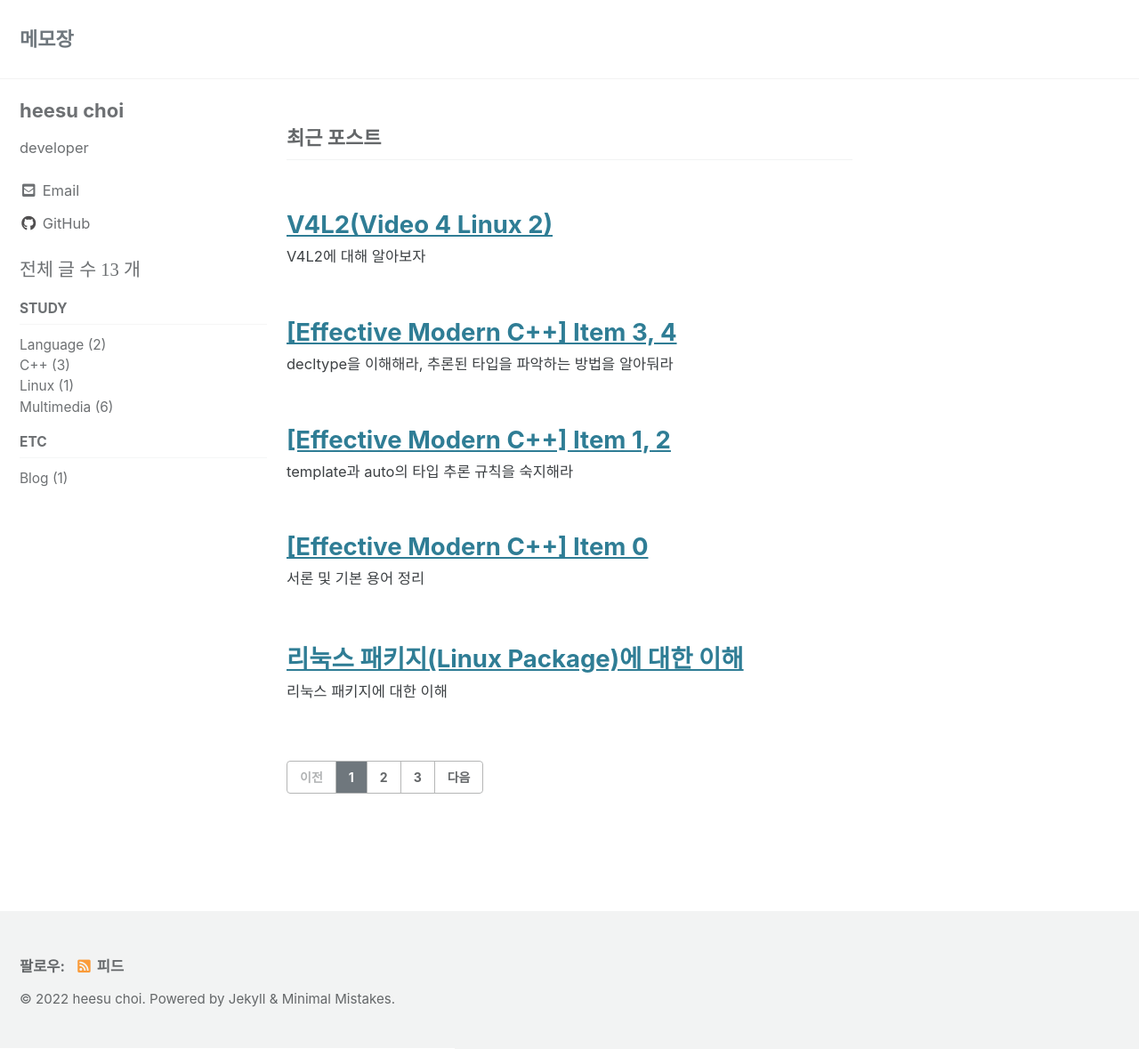
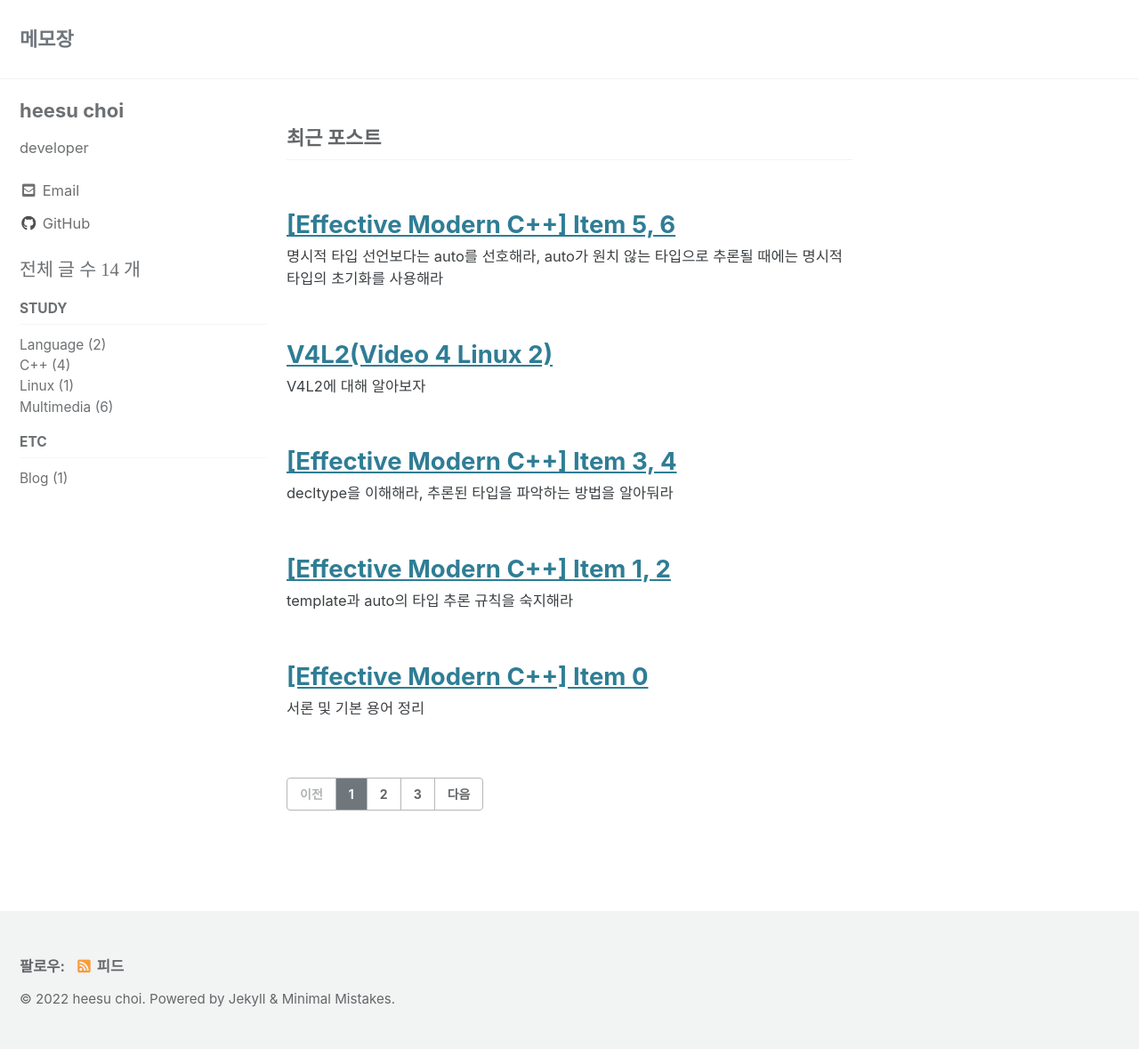
Before and after one commit to heesu0/choi-heesu.github.io, a Jekyll site: the page built from index.html, in a window 1280 px wide and 1179 px high. Shown: the whole window at 89% size. Built offline with Jekyll 4.4.1, drawn with Linux system fonts in a browser that asks for light colours; cached includes are drawn as plain includes; the list of posts is cut into pages by our own code; some of the changed lines change nothing that is shown.

Commit message:
Add emc-0506 post

````diff
--- a/_posts/Cpp/2021-12-30-emc-00.md
+++ b/_posts/Cpp/2021-12-30-emc-00.md
@@ -26,11 +26,11 @@ Effective Modern C++를 공부하면서 내가 알고 있는 C++ 문법들과
 
 ## 포인터(Pointer)
 
-포인터는 메모리의 주소값을 저장하는 변수이다. 말 그대로 메모리 주소를 가리키는 변수라고 할 수 있다.
+포인터는 메모리의 주소값을 저장하는 변수이다. 말 그대로 변수의 주소를 가리키는 변수라고 할 수 있다.
 
-포인터 변수에 `*`(참조 연산자)를 붙이면 포인터 변수가 가리키고 있는 주소의 메모리 값을 반환한다.
+포인터 변수에 `*`(역참조 연산자)를 붙이면 포인터 변수가 가리키고 있는 주소의 값을 반환한다.
 
-변수에 `&`(주소 연산자)를 붙이면 해당 변수의 주소값을 반환한다.
+변수에 `&`(주소 연산자)를 붙이면 해당 변수의 주소를 반환한다.
 
 ```c++
 int n = 10;
--- /dev/null
+++ b/_posts/Cpp/2022-01-11-emc-0506.md
@@ -0,0 +1,259 @@
+---
+title: "[Effective Modern C++] Item 5, 6"
+excerpt: "명시적 타입 선언보다는 auto를 선호해라, auto가 원치 않는 타입으로 추론될 때에는 명시적 타입의 초기화를 사용해라"
+
+categories:
+  - Cpp
+tags:
+  - [Cpp]
+
+toc: true
+toc_sticky: false
+
+date: 2022-01-11
+last_modified_at: 2022-01-11
+---
+
+# Item 5. 명시적 타입 선언보다는 auto를 선호해라
+
+## auto를 사용하면 좋은 점
+
+Modern C++에서는 `auto` 사용을 권장한다. `auto`는 다음과 같은 장점들을 가지고 있다.
+
+### 초기화를 잊어버릴 일이 없음
+---
+`auto`는 초기값으로 타입을 추론하기 때문에 반드시 초기화를 해야 한다.
+
+따라서 초기화를 빼먹어서 발생하는 문제를 예방할 수 있다.
+
+```cpp
+int x1;       // 상황에 따라서 초기화가 되지 않을 수 있음
+auto x2;      // 컴파일 에러, 초기값이 반드시 필요
+auto x3 = 0;  // 0으로 x3 변수를 초기화했으며, int 타입으로 추론됨
+```
+
+### 길고 복잡한 타입을 간단하게 표현할 수 있음
+---
+`auto`는 길고 복잡한 타입을 간단하게 표현할 수 있다.
+
+반복자(iterator)를 역참조해서 지역 변수를 초기화하는 함수 템플릿을 작성해보자.
+
+```cpp
+template <typename It>
+void func(It b, It e) {
+  for(; b != e; ++b) {
+    typename std::iterator_traits<It>::value_type currentValue = *b;
+  }
+}
+```
+
+반복자(iterator)가 가리키는 타입을 명시하기 위해서는 템플릿 매개변수에 의존하는 타입임을 나타내는 `typename` 키워드부터 `std::iterator_traits<T>` 클래스가 지정한 타입인 `value_type`까지 써줘야 한다.
+
+이처럼 길고 복잡한 타입 선언을 `auto`를 사용하면 간단하게 표현할 수 있다.
+
+```cpp
+template <typename It>
+void func(It b, It e) {
+  for(; b != e; ++b) {
+    auto currentValue = *b;
+  }
+}
+```
+
+### 컴파일러만 알 수 있는 타입을 지정할 수 있음
+---
+`auto` 키워드를 사용하면 컴파일러만 알 수 있는 타입을 지정할 수 있다.
+
+람다 표현식(lamda expression)을 사용해서 unique_ptr들이 가리키는 string 객체를 비교하는 함수 객체(closure)를 작성해보자.
+
+```cpp
+// C++11
+auto derefUPLess = [](
+  const std::unique_ptr<std::string>& p1,
+  const std::unique_ptr<std::string>& p2) {
+  return *p1 < *p2;
+}
+
+// C++14부터는 람다 표현식의 매개변수에도 auto를 적용할 수 있다.
+auto derefUPLess = [](
+  const auto& p1,
+  const auto& p2) {
+  return *p1 < *p2;
+}
+```
+
+이때 컴파일러에서 추론하는 타입을 보면 `auto`가 얼마나 편리한지 확인할 수 있다.
+![image](https://user-images.githubusercontent.com/34677157/148993327-3f615d6e-2241-4df6-9f9b-0e1368cb2517.png)
+
+물론 `auto` 대신 호출 가능한 모든 객체를 담을 수 있는 `std::function`을 사용하여 함수 객체(closure)를 표현할 수도 있다.
+
+```cpp
+std::function<bool(const std::unique_ptr<Widget>&,
+                   const std::unique_ptr<Widget>&)>
+  derefUPLess = [](const std::unique_ptr<Widget>& p1,
+                   const std::unique_ptr<Widget>& p2)
+                   { return *p1 < *p2; };
+```
+
+하지만 `std::function`을 사용하면 리턴 타입과 매개 변수 타입을 명시해야 하는 것은 물론, `auto`를 사용하는 것보다 속도와 메모리 측면에서 단점이 존재한다.
+
+`auto` 사용하는 closure 변수는 closure와 같은 형식으로 closure가 필요한 크기의 메모리만 사용하지만 `std::fuction`을 사용하는 closure 변수는 메모리의 크기가 고정되어 있어서 더 많은 메모리를 소비하며 closure가 필요한 크기보다 작으면 heap 메모리를 할당해서 저장해야 한다.
+
+또한, `std::function`은 구현 세부 사항들(간접 함수 호출, 인라인화 제한)이 함수 호출을 느리게 만들어 `auto`를 사용하는 것보다 호출 속도가 느리다.
+
+### 타입 단축 문제를 피할 수 있음 (플랫폼 이식성이 좋음)
+---
+`auto`를 사용하면 의도치 않게 타입 크기가 줄어드는 타입 단축(type shortcut) 문제를 피할 수 있다.
+
+```cpp
+std::vector<int> v;
+
+// v.size()의 리턴 타입은 std::vector<int>::size_type 이다.
+unsigned sz = v.size();
+```
+
+`vector<int>::size` 함수의 리턴 값을 받기 위해서 `unsigned` 타입을 사용하는 예를 흔히 볼 수 있다.
+
+하지만 `vector<int>::size` 함수의 정확한 리턴 타입은 `std::vector<int>::size_type` 이다.
+
+32비트 Windows에서는 `std::vector<int>::size_type` 타입의 크기가 `unsigned` 타입과 같은 32bit 이지만 64비트 Windows에서는 `std::vector<int>::size_type` 타입의 크기가 64bit로 `unsigned` 타입보다 크다.
+
+즉, `unsigned` 타입을 사용하면 32bit 운영체제에서는 잘 동작하는 코드가 64bit 운영체제에서는 타입 단축으로 인해 오작동할 수 있다.
+
+`auto`를 사용하면 이러한 문제를 간단하게 해결할 수 있다.
+
+```cpp
+std::vector<int> v;
+
+auto sz = v.size();
+```
+
+### 실수 할 수 있는 타입 선언을 줄여줌
+---
+`auto`은 실수할 수 있는 타입 선언을 줄여준다.
+
+`std::unordered_map`을 사용해서 해시 테이블을 구현해보자.
+
+```cpp
+std::unordered_map<std::string, int> m;
+```
+
+해시 테이블의 각 요소들은 `std::string` 타입의 key와 `int` 타입의 value를 가진 `std::pair` 형태로 표현된다.
+
+이때 주의할 점은 `std::pair`의 형태가 `std::pair<std::string, int>`가 아니라 변하지 않는 key 값에 `const` 키워드를 붙인 `std::pair<const std::string, int>` 형태라는 것이다.
+
+만약 해시 테이블의 요소들을 순회하려고 할 때, 명시적 타입을 잘못 선언하면 실제 객체 값을 복사한 임시 객체가 생성되어 효율이 떨어질 수 있다.
+
+```cpp
+// 실제 요소 타입과 달라서 실제 객체가 아닌 임시 객체가 생성됨
+for(const std::pair<std::string, int>& e : m) {
+}
+```
+
+`auto`를 사용하면 이러한 실수를 방지할 수 있다.
+
+```cpp
+// auto는 std::pair<const std::string, int>로 정확하게 추론됨
+// 임시 객체를 생성하지 않고 실제 객체에 접근
+for(const auto& e : m) {
+}
+```
+
+<br>
+
+# Item 6. auto가 원치 않는 타입으로 추론될 때에는 명시적 타입의 초기화를 사용해라
+
+## auto가 원치 않는 타입으로 추론되는 경우
+
+`auto`가 내가 생각한 타입과 다른 타입으로 추론되는 경우들이 있다.
+
+간단한 예시로 `std::vector<bool>` 컨테이너에서 `[]`(인덱스 연산자)를 사용하는 경우가 있다.
+
+```cpp
+std::vector<bool> v = {true, false, true};
+
+auto b = v[2]; // b의 타입은 bool이 아닌 std::vector<bool>::reference 이다.
+```
+
+`std::vector<T>`의 `operator[]`는 `T&`를 반환한다고 생각해서 `auto`가 `bool` 타입을 추론할 것이라 기대했다면 상당히 당황스러울 수 있다.
+
+`auto`가 추론한 타입이 `bool`이 아니라 `std::vector<bool>::reference`인 이유는 `std::vector<bool>` 컨테이너가 내부에서 `bool`을 1bit의 압축된 형태로 표현하기 때문이다.
+
+C++에서는 비트에 대한 참조는 금지되어 있어 `bool&`로 반환할 수 없기에 마치 `bool&`처럼 동작하는 `std::vector<bool>::reference`를 사용한다.
+
+`std::vector<bool>::reference`는 `bool` 타입으로 암시적 변환이 가능하다. 즉, 타입을 명시해 줄 경우 우리가 의도한 타입으로 사용할 수 있다.
+
+```cpp
+std::vector<bool> features(const Widget& w);
+
+Widget w;
+
+// std::vector<bool>::reference에서 bool로 암시적 변환
+bool highPriority = features(w)[5]
+
+processWidget(w, highPriority);
+```
+
+그러면 원치 않는 타입으로 추론된 `auto`를 사용할 경우 어떤 문제가 있을까?
+
+```cpp
+// highPriority가 std::vector<bool>::reference 타입으로 추론
+auto highPriority = features(w)[5]
+
+// hightPriority는 파괴된 메모리를 가리키는 허상 포인터(dangling pointer)임
+processWidget(w, highPriority);
+```
+
+`std::vector<bool>::reference`는 `std::vector<bool>` 컨테이너 내부의 `bool` 데이터를 가리키고 있는 객체이다. (bit pointer와 offset을 가지고 있음)
+
+만약 `features(w)[5]`와 같이 문장 끝에서 파괴되는 임시 객체를 가리키고 있을 경우, 다음 문장에서 `std::vector<bool>::reference`는 파괴된 메모리를 가리키는 허상 포인터(dangling pointer)가 된다.
+
+## auto와 대리자 클래스(Proxy Class)의 관계
+
+`std::vector<bool>::reference`처럼 특정한 타입의 행동을 흉내 내고 보강하는 클래스를 대리자 클래스(proxy class)라고 불린다.
+
+proxy class는 여러 목적에 맞게 사용된다.
+
+> 비트에 대한 참조를 제공하는 `std::vector<bool>::reference`, 포인터의 기능을 보강하는 스마트 포인터 등등
+
+이러한 proxy class들이 외부에서 잘 보여지지 않는 구현일 경우 `auto`와 만났을 때 원치 않는 타입으로 추론되는 문제를 일으킨다.
+
+C++ 라이브러리에서는 표현식 템플릿(expression template) 기법을 사용하는 proxy class들이 많은데 여기서도 추론 문제가 발생할 수 있다.
+
+```cpp
+// Matrix 타입
+Matrix sum = m1 + m2 + m3 + m4;
+
+// Sum<Sum<Sum<Matrix, Matrix>, Matrix>, Matrix> 타입
+auto sum = m1 + m2 + m3 + m4;
+```
+
+우변의 표현식을 효율적으로 계산하기 위해서 `operator+`는 `Matrix` 객체 타입을 반환하지 않고 `Sum<Matrix, Matrix>`와 같은 proxy class 타입을 반환한다.
+
+어차피 계산이 끝나면 `Matrix` 타입으로 초기화할 수 있도록 암시적 형변환이 일어나지만 만약 변수 타입을 `auto`로 지정할 경우 `Sum<Sum<Sum<Matrix, Matrix>, Matrix>, Matrix>` 타입으로 추론이 되어 버린다.
+
+즉, `auto`는 **보이지 않는** proxy class 타입의 표현식을 추론할 때 문제가 발생한다.
+
+이런 문제를 해결하기 위해서 명시적 타입의 초기화를 사용하는 방법이 있다.
+
+## auto를 추론하기 위해 명시적 타입의 초기화를 사용하는 방법
+
+명시적 타입의 초기화(explicitly typed initializer idiom)는 명시적 형변환 연산자인 `static_cast`를 사용해서 `auto`가 원하는 타입으로 추론하도록 강제하는 것이다.
+
+이 방법을 사용하면 앞서 `auto`가 원치 않는 타입으로 추론되는 것을 해결할 수 있다.
+
+```cpp
+std::vector<bool> features(const Widget& w);
+
+Widget w;
+
+// std::vector<bool>::reference 타입에서 bool 타입으로 명시적 변환
+auto highPriority = static_cast<bool>(features(w)[5]);
+
+// Sum<Sum<Sum<Matrix, Matrix>, Matrix>, Matrix> 타입에서 Matrix 타입으로 명시적 변환
+auto sum = static_cast<Matrix>(m1 + m2 + m3 + m4);
+```
+
+`static_cast`를 사용하면 의도하고자 하는 타입을 코드에서 명확하게 표현할 수 있는 장점도 있다.
+
+<br>
````
Also changed, not shown: 1 other file.
